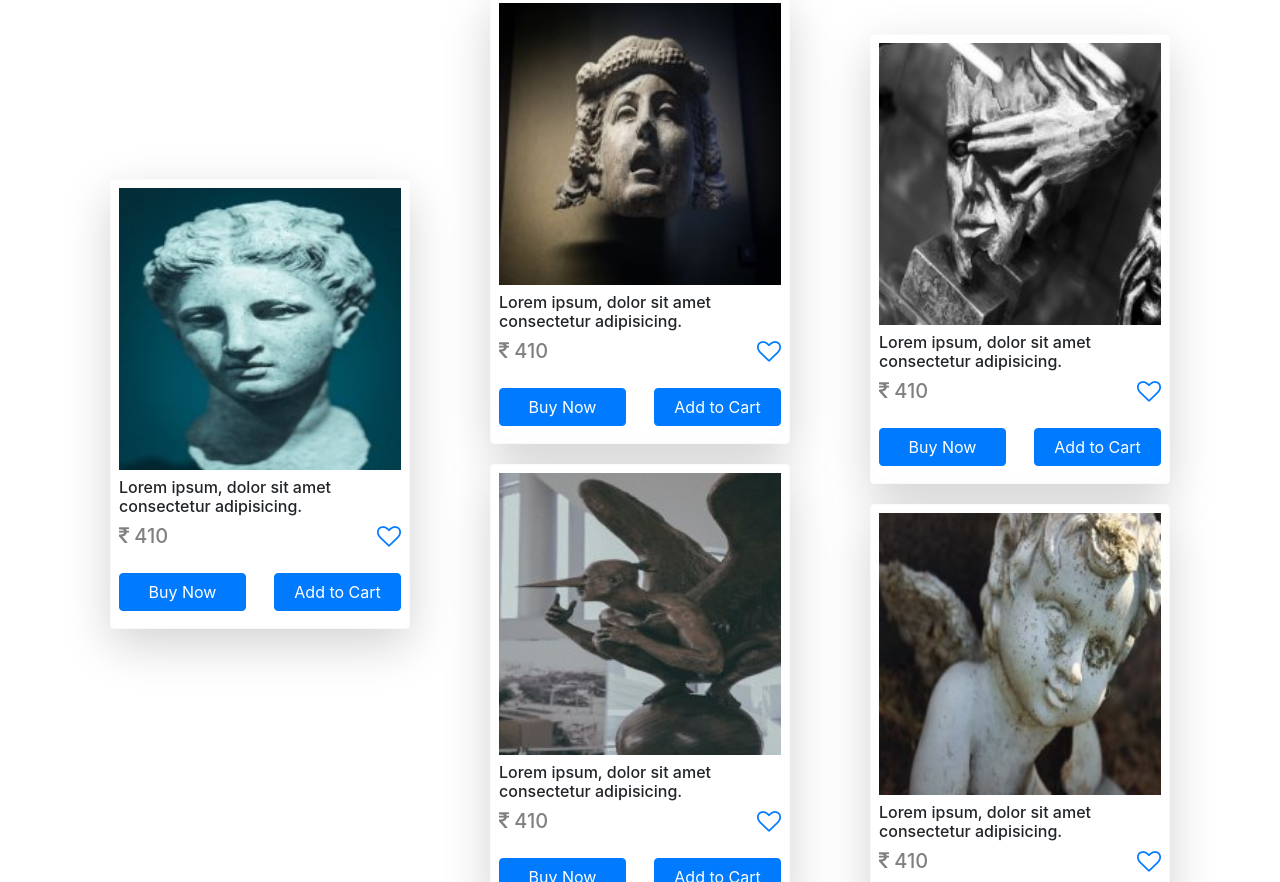
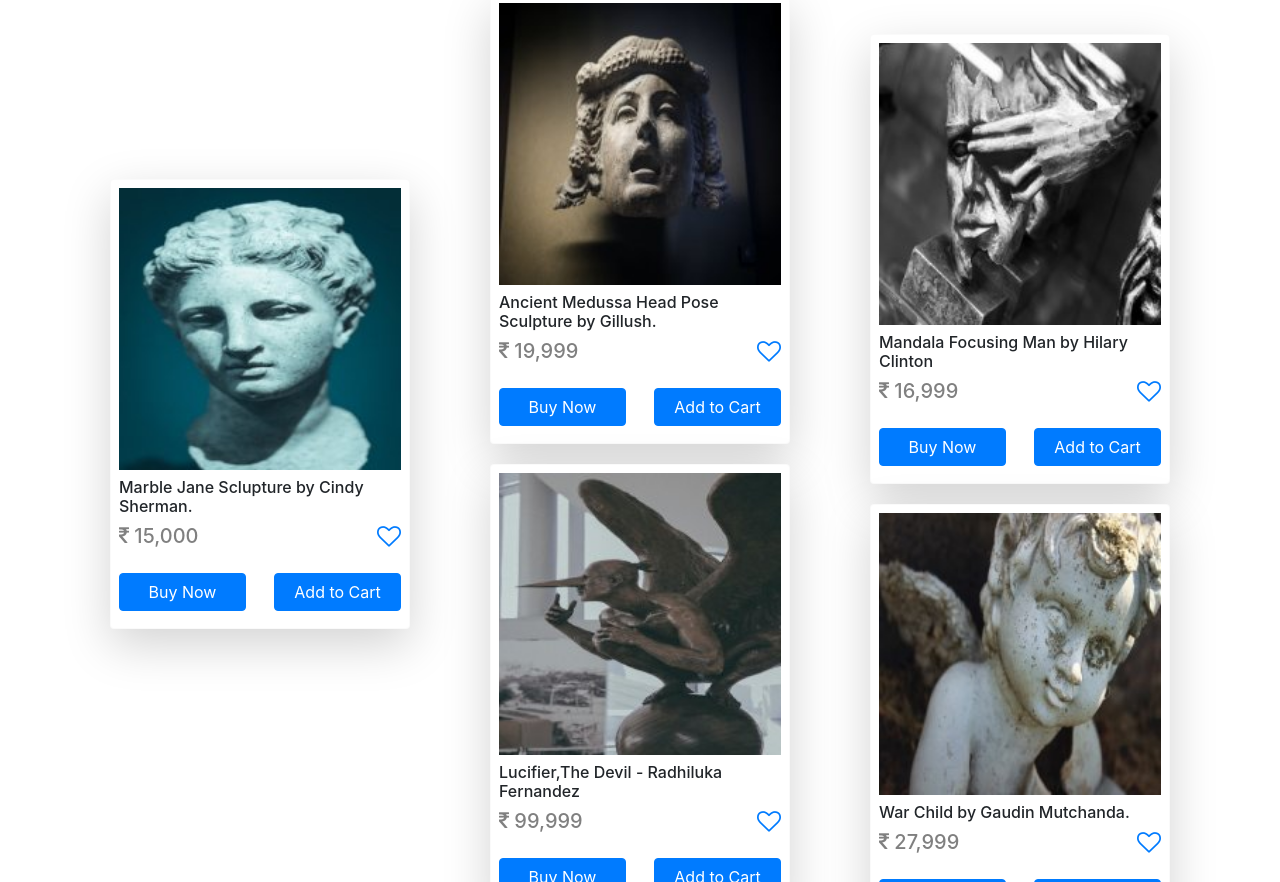
Before and after one commit to rads2710/FullStackProject_ArtGallery, a plain HTML site: page Sculpture.html in a window 1280 px wide. Shown: the part 70-952 px from the top of the page. Drawn offline with nearby package versions, Linux system fonts and the light colour scheme.

Commit message:
sculpture updated

```diff
--- a/Sculpture.html
+++ b/Sculpture.html
@@ -352,6 +352,7 @@
  </div>
 
 </div>
+
 <div class="container cont mt-5">
     <div class="row">
         <div class="col-md-4  col1">
@@ -361,8 +362,8 @@
                     <img src="img/fsc1.jpg" style="width: 100%;"
                         alt="Card image">
                     <div class="mt-2">
-                        <h6>Lorem ipsum, dolor sit amet consectetur adipisicing.</h6>
-                        <h5 class="d-inline" style="color:grey;"><i class="fa fa-rupee"></i>&nbsp;410</h5>
+                        <h6>Marble Jane Sclupture by Cindy Sherman.</h6>
+                        <h5 class="d-inline" style="color:grey;"><i class="fa fa-rupee"></i>&nbsp;15,000</h5>
                         <i class="fa fa-heart-o d-block float-right text-primary" style="font-size:24px;"></i>
 
                         <div class="mt-4">
@@ -384,8 +385,8 @@
                             <img src="img/fsc2.jpg" style="width: 100%;"
                                 alt="Card image">
                             <div class="mt-2">
-                                <h6>Lorem ipsum, dolor sit amet consectetur adipisicing.</h6>
-                                <h5 class="d-inline" style="color:grey;"><i class="fa fa-rupee"></i>&nbsp;410</h5>
+                                <h6>Ancient Medussa Head Pose Sculpture by Gillush.</h6>
+                                <h5 class="d-inline" style="color:grey;"><i class="fa fa-rupee"></i>&nbsp;19,999</h5>
                                 <i class="fa fa-heart-o d-block float-right text-primary"
                                     style="font-size:24px;"></i>
 
@@ -406,8 +407,8 @@
                             <img src="img/fsc3.jpg" style="width: 100%;"
                                 alt="Card image">
                             <div class="mt-2">
-                                <h6>Lorem ipsum, dolor sit amet consectetur adipisicing.</h6>
-                                <h5 class="d-inline" style="color:grey;"><i class="fa fa-rupee"></i>&nbsp;410</h5>
+                                <h6>Lucifier,The Devil - Radhiluka Fernandez</h6>
+                                <h5 class="d-inline" style="color:grey;"><i class="fa fa-rupee"></i>&nbsp;99,999</h5>
                                 <i class="fa fa-heart-o d-block float-right text-primary"
                                     style="font-size:24px;"></i>
 
@@ -432,8 +433,8 @@
                             <img src="img/fsc4.jpg" style="width: 100%;"
                                 alt="Card image">
                             <div class="mt-2">
-                                <h6>Lorem ipsum, dolor sit amet consectetur adipisicing.</h6>
-                                <h5 class="d-inline" style="color:grey;"><i class="fa fa-rupee"></i>&nbsp;410</h5>
+                                <h6>Mandala Focusing Man by Hilary Clinton</h6>
+                                <h5 class="d-inline" style="color:grey;"><i class="fa fa-rupee"></i>&nbsp;16,999</h5>
                                 <i class="fa fa-heart-o d-block float-right text-primary"
                                     style="font-size:24px;"></i>
 
@@ -454,8 +455,8 @@
                             <img src="img/fsc5.jpg" style="width: 100%;"
                                 alt="Card image">
                             <div class="mt-2">
-                                <h6>Lorem ipsum, dolor sit amet consectetur adipisicing.</h6>
-                                <h5 class="d-inline" style="color:grey;"><i class="fa fa-rupee"></i>&nbsp;410</h5>
+                                <h6>War Child by Gaudin Mutchanda.</h6>
+                                <h5 class="d-inline" style="color:grey;"><i class="fa fa-rupee"></i>&nbsp;27,999</h5>
                                 <i class="fa fa-heart-o d-block float-right text-primary"
                                     style="font-size:24px;"></i>
 
@@ -486,8 +487,8 @@
                     <img src="img/fsc1.jpg" style="width: 100%;"
                         alt="Card image">
                     <div class="mt-2">
-                        <h6>Lorem ipsum, dolor sit amet consectetur adipisicing.</h6>
-                        <h5 class="d-inline" style="color:grey;"><i class="fa fa-rupee"></i>&nbsp;410</h5>
+                        <h6>Marble Jane Sclupture by Cindy Sherman.</h6>
+                        <h5 class="d-inline" style="color:grey;"><i class="fa fa-rupee"></i>&nbsp;15,000</h5>
                         <i class="fa fa-heart-o d-block float-right text-primary" style="font-size:24px;"></i>
 
                         <div class="mt-4">
@@ -507,8 +508,8 @@
                     <img src="img/fsc2.jpg" style="width: 100%;"
                         alt="Card image">
                     <div class="mt-2">
-                        <h6>Lorem ipsum, dolor sit amet consectetur adipisicing.</h6>
-                        <h5 class="d-inline" style="color:grey;"><i class="fa fa-rupee"></i>&nbsp;410</h5>
+                        <h6>Ancient Medussa Head Pose Sculpture by Gillush.</h6>
+                        <h5 class="d-inline" style="color:grey;"><i class="fa fa-rupee"></i>&nbsp;16,999</h5>
                         <i class="fa fa-heart-o d-block float-right text-primary" style="font-size:24px;"></i>
 
                         <div class="mt-4">
@@ -528,8 +529,8 @@
                     <img src="img/fsc3.jpg" style="width: 100%;"
                         alt="Card image">
                     <div class="mt-2">
-                        <h6>Lorem ipsum, dolor sit amet consectetur adipisicing.</h6>
-                        <h5 class="d-inline" style="color:grey;"><i class="fa fa-rupee"></i>&nbsp;410</h5>
+                        <h6>Lucifier,The Devil - Radhiluka Fernandez.</h6>
+                        <h5 class="d-inline" style="color:grey;"><i class="fa fa-rupee"></i>&nbsp;99,999</h5>
                         <i class="fa fa-heart-o d-block float-right text-primary" style="font-size:24px;"></i>
 
                         <div class="mt-4">
@@ -549,8 +550,8 @@
                     <img src="img/fsc4.jpg" style="width: 100%;"
                         alt="Card image">
                     <div class="mt-2">
-                        <h6>Lorem ipsum, dolor sit amet consectetur adipisicing.</h6>
-                        <h5 class="d-inline" style="color:grey;"><i class="fa fa-rupee"></i>&nbsp;410</h5>
+                        <h6>Mandala Focusing Man by Hilary Clinton.</h6>
+                        <h5 class="d-inline" style="color:grey;"><i class="fa fa-rupee"></i>&nbsp;16,999</h5>
                         <i class="fa fa-heart-o d-block float-right text-primary" style="font-size:24px;"></i>
 
                         <div class="mt-4">
@@ -570,8 +571,8 @@
                     <img src="img/fsc5.jpg" style="width: 100%;"
                         alt="Card image">
                     <div class="mt-2">
-                        <h6>Lorem ipsum, dolor sit amet consectetur adipisicing.</h6>
-                        <h5 class="d-inline" style="color:grey;"><i class="fa fa-rupee"></i>&nbsp;410</h5>
+                        <h6>War Child by Gaudin Mutchanda.</h6>
+                        <h5 class="d-inline" style="color:grey;"><i class="fa fa-rupee"></i>&nbsp;27,999</h5>
                         <i class="fa fa-heart-o d-block float-right text-primary" style="font-size:24px;"></i>
 
                         <div class="mt-4">
@@ -587,6 +588,7 @@
 
     </div>
 </div>
+
     <footer class="container-fluid  opa">
         <h2 class="text-center">Contact Us</h2>
         <section class="sec-3">
```
